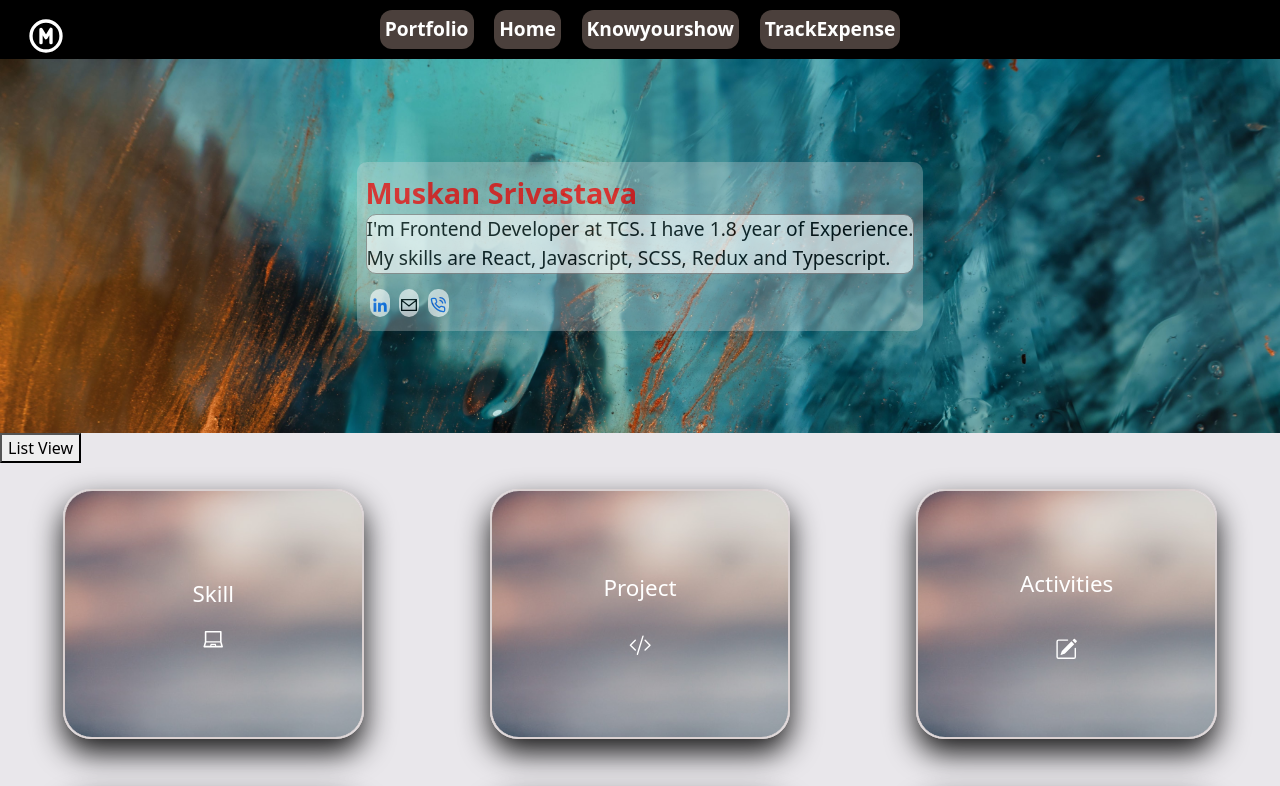
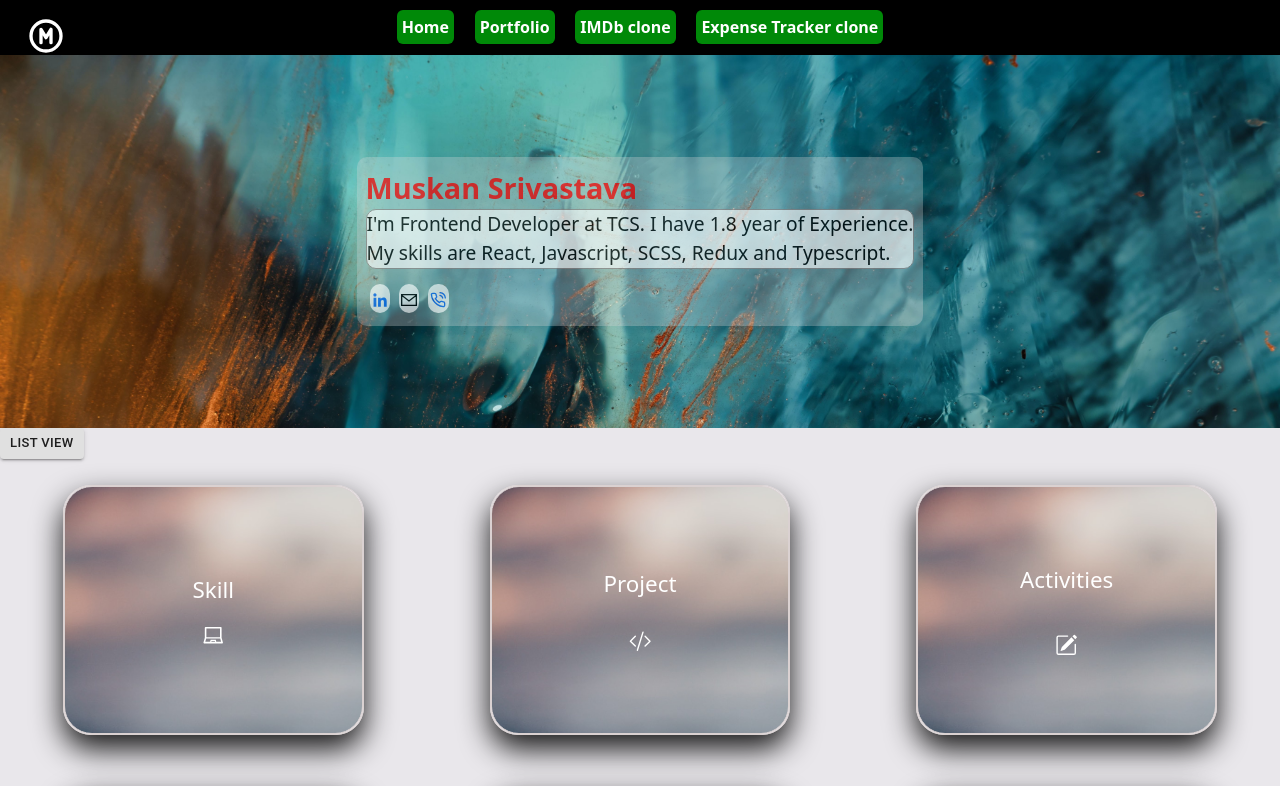
Before and after one commit to MuskanSrivastava8/Mitra, a React (Create React App) app: page /Mitra/Portfolio in a window 1280 px wide. Shown: the top 786 px of the page. Built offline with nearby package versions, Linux system fonts and the light colour scheme.

Commit message:
Menu css changed

```diff
--- a/package.json
+++ b/package.json
@@ -4,6 +4,7 @@
   "version": "0.1.0",
   "private": true,
   "dependencies": {
+    "@material-ui/core": "^4.12.4",
     "@reduxjs/toolkit": "^1.9.5",
     "@testing-library/jest-dom": "^5.16.5",
     "@testing-library/react": "^13.4.0",
--- a/src/Components/Intro/Intro.js
+++ b/src/Components/Intro/Intro.js
@@ -22,7 +22,7 @@ export default function Intro() {
               {" "}
               <b>Muskan</b>
             </span>
-            <br></br>I am frontend developer, with experience of 1.8 months
+            <br></br>I am frontend developer, with experience of 2+ Years
           </p>
           <p>
             <button onClick={btn_clicked} className="btn-lg">
--- a/src/Components/Menu/Menu.js
+++ b/src/Components/Menu/Menu.js
@@ -3,7 +3,7 @@ import { NavLink } from "react-router-dom";
 import "./Menu.scss";
 import { TbCircleLetterM } from "react-icons/tb";
 import Dropdown from "react-bootstrap/Dropdown";
-import { Display } from "react-bootstrap-icons";
+import { AiFillHome } from "react-icons/ai";
 
 export default function Menu() {
   return (
@@ -21,22 +21,22 @@ export default function Menu() {
             <Dropdown.Menu>
               <Dropdown.Item ><NavLink className="dropdownMenuItem" to={"/Portfolio"}>Portfolio</NavLink></Dropdown.Item>
               <Dropdown.Item ><NavLink className="dropdownMenuItem" to={"/Intro"}>Intro</NavLink></Dropdown.Item>
-              <Dropdown.Item><NavLink className="dropdownMenuItem" to={"/Knowyourshow"}>Knowyourshow</NavLink></Dropdown.Item>
-              <Dropdown.Item><NavLink className="dropdownMenuItem" to={"/Expensetracker"}>Expensetracker</NavLink></Dropdown.Item>
+              <Dropdown.Item><NavLink className="dropdownMenuItem" to={"/Knowyourshow"}>IMDb clone</NavLink></Dropdown.Item>
+              <Dropdown.Item><NavLink className="dropdownMenuItem" to={"/Expensetracker"}>Expense Tracker clone</NavLink></Dropdown.Item>
             </Dropdown.Menu>
           </Dropdown>
+        </div>
+        <div className="menu_item">
+          <NavLink to={"/Intro"}> Home</NavLink>
         </div>
         <div className="menu_item">
           <NavLink to={"/Portfolio"}>Portfolio</NavLink>
         </div>
         <div className="menu_item">
-          <NavLink to={"/Intro"}>Home</NavLink>
+          <NavLink to={"/Knowyourshow"}>IMDb clone</NavLink>
         </div>
         <div className="menu_item">
-          <NavLink to={"/Knowyourshow"}>Knowyourshow</NavLink>
-        </div>
-        <div className="menu_item">
-          <NavLink to={"/Expensetracker"}>TrackExpense</NavLink>
+          <NavLink to={"/Expensetracker"}>Expense Tracker clone</NavLink>
         </div>
       </div>
     </React.Fragment>
--- a/src/Components/Menu/Menu.scss
+++ b/src/Components/Menu/Menu.scss
@@ -13,13 +13,13 @@
 
 .menu_item {
     margin: 0.8%;
-    font-size: 1.2rem;
+    font-size: 1.0rem;
     font-family: system-ui;
     font-weight: 600;
-    background-color: rgb(75 64 60);
+    background-color: rgb(0 137 8);
     border-color: transparent;
-    border-radius: 12px;
-    padding: .4%;
+    border-radius: 6px;
+    padding: 0.4%;
 }
 
 .menu_item a {
--- a/src/Components/Portfolio/Summary.js
+++ b/src/Components/Portfolio/Summary.js
@@ -6,24 +6,24 @@ import { BsFillMortarboardFill } from "react-icons/bs";
 import { BsCodeSlash } from "react-icons/bs";
 import { BsTrophy } from "react-icons/bs";
 import { BsPencilSquare } from "react-icons/bs";
+import { Button } from "@material-ui/core";
 
 export default function Summary() {
   const [showCordianView, setshowCordianView] = useState(true);
   const [cardView, setcardView] = useState("");
-
-  // const [cordianView, setcordianView] = useState("");
-
-
   const toggleView = () => {
     setshowCordianView(!showCordianView);
-    // if(showCordianView){
-    //   setcardView(true)
-    // }
   };
   return (
     <React.Fragment>
-      <button onClick={toggleView}>{showCordianView ? "List View" : "Card View"}</button>
-
+      <Button
+        variant="contained"
+        size="small"
+        color="success"
+        onClick={toggleView}
+      >
+        {showCordianView ? "List View" : "Card View"}
+      </Button>
       {showCordianView ? (
         <div className="summary_container">
           <div className="row_1">
@@ -63,6 +63,7 @@ export default function Summary() {
                       <h5>Project Experience (TCS)</h5>
                     </div>
                     <div className="points_details">
+                      <p>Hubble Connect : React Developer</p>
                       <p>Medline : React Developer</p>
                       <p>E2open : Application Developer</p>
                     </div>
@@ -90,8 +91,8 @@ export default function Summary() {
                       <h1>Activities</h1>
                     </div>
                     <div className="points_details">
-                      <p>T-factor : 1.8</p>
-                      <p>iEvolve score : 1320</p>
+                      <p>T-factor : 2.2</p>
+                      <p>iEvolve score : 1320+</p>
                     </div>
                   </div>
                 </div>
@@ -227,8 +228,20 @@ export default function Summary() {
                 aria-labelledby="panelsStayOpen-headingTwo"
               >
                 <div class="accordion-body">
-                  <p>Medline : React Developer</p>
-                  <p>E2open : Application Developer</p>
+                <div className="points_heading">
+                      <h5>Project Experience (TCS)</h5>
+                    </div>
+                    <div className="points_details">
+                      <p>Hubble Connect : React Developer</p>
+                      <p>Medline : React Developer</p>
+                      <p>E2open : Application Developer</p>
+                    </div>
+                    <div className="points_heading">
+                      <h5>Personal Project</h5>
+                    </div>
+                    <div className="points_details">
+                      <p>Mitra</p>
+                    </div>
                 </div>
               </div>
             </div>
@@ -251,8 +264,8 @@ export default function Summary() {
                 aria-labelledby="panelsStayOpen-headingThree"
               >
                 <div class="accordion-body">
-                  <p>T-factor : 1.8</p>
-                  <p>iEvolve score : 1320</p>
+                  <p>T-factor : 2.2</p>
+                  <p>iEvolve score : 1320+</p>
                 </div>
               </div>
             </div>
```
Also changed, not shown: 1 other file (tests, documents, lock files or other folders).
